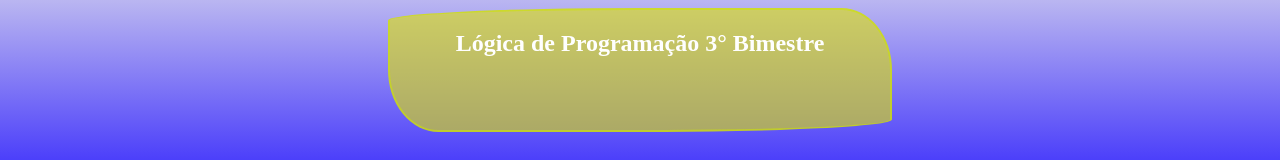
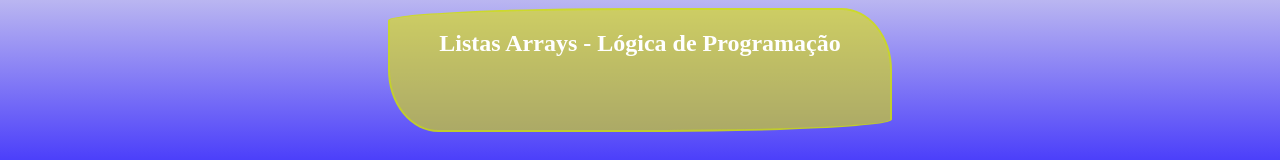
Before and after one commit to Birustieicom/LP3Bimestre, a plain HTML site: page index.html in a window 1280 px wide. Shown: the top 160 px of the page. Drawn offline with Linux system fonts and the light colour scheme.

Commit message:
Update index.html

```diff
--- a/index.html
+++ b/index.html
@@ -3,7 +3,7 @@
 <head>
     <meta charset="UTF-8">
     <meta name="viewport" content="width=device-width, initial-scale=1.0">
-    <title>Lógica de Programação 3° Bimestre - Houssein e João P.</title>
+    <title>Listas Arrays - Lógica de Programação</title>
 
     <link rel="website icon" type="png" href="img/codeicon.png">
     <link rel="stylesheet" href="style.css">
@@ -13,7 +13,7 @@
 
     <center>
     <div class="titulo">
-        <h2>Lógica de Programação 3° Bimestre</h2>
+        <h2>Listas Arrays - Lógica de Programação</h2>
     </div><br>
 
     <div id="cxdres">
```
